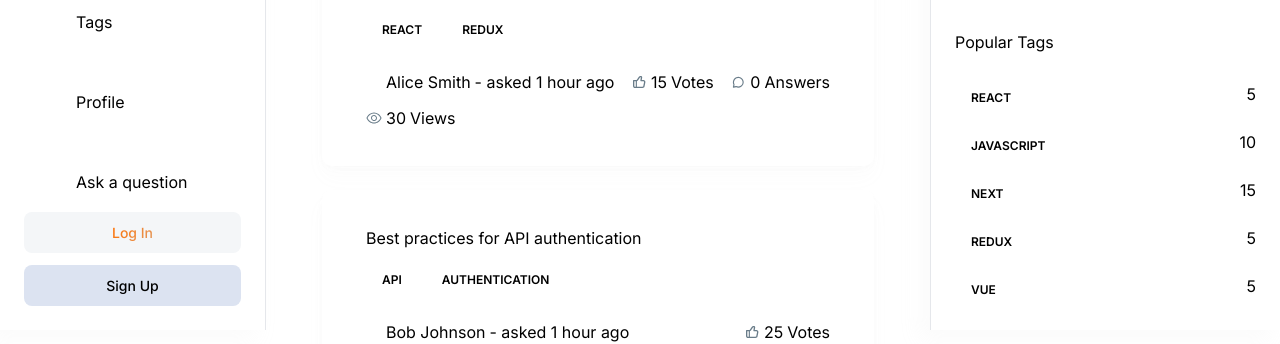
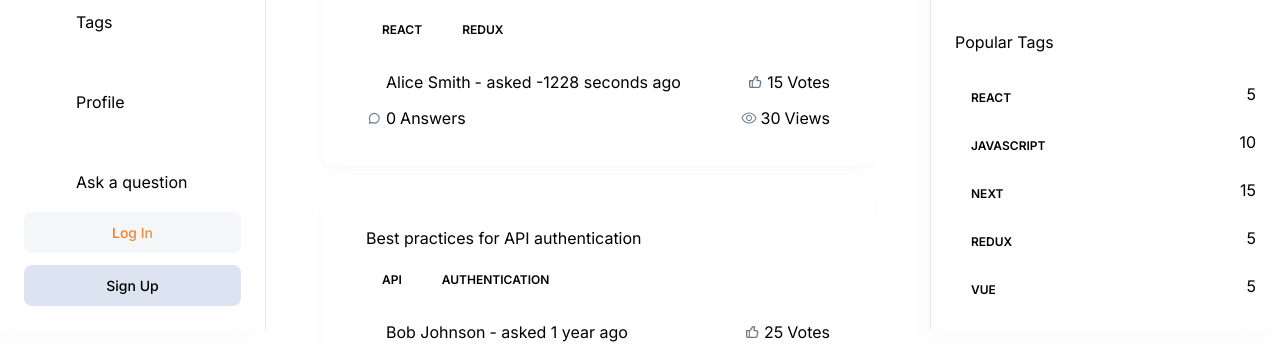
Before and after one commit to vvu060/dev-overflow, a Next.js app: page / in a window 1280 px wide. Shown: the part 470-814 px from the top of the page. Built offline with nearby package versions, Linux system fonts and the light colour scheme; no server answers.

Commit message:
use in metric

```diff
--- a/components/cards/QuestionCard.tsx
+++ b/components/cards/QuestionCard.tsx
@@ -55,7 +55,7 @@ const QuestionCard = ({
           imgUrl='/assets/icons/avatar.svg'
           alt='user'
           value={author.name}
-          title=' - asked 1 hour ago'
+          title={` - asked ${getTimestamp(createdAt)}`}
           href={`/profile/${author._id}}`}
           isAuthor
           textStyles='body-medium text-dark400_light700'
```
